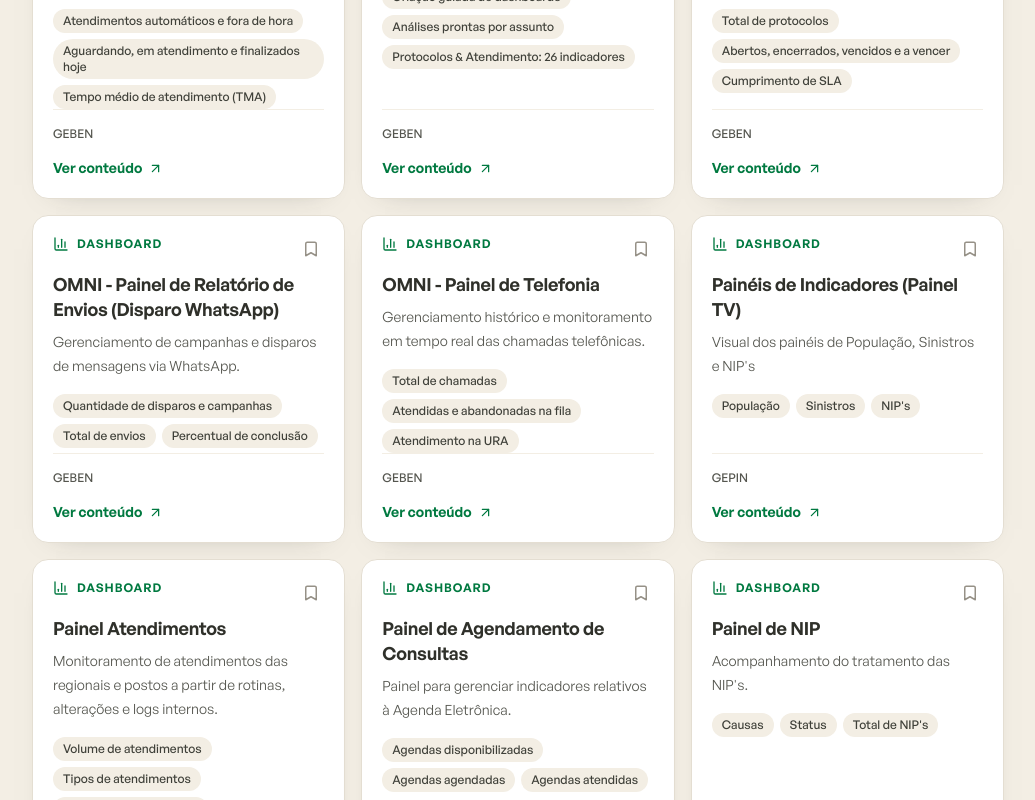
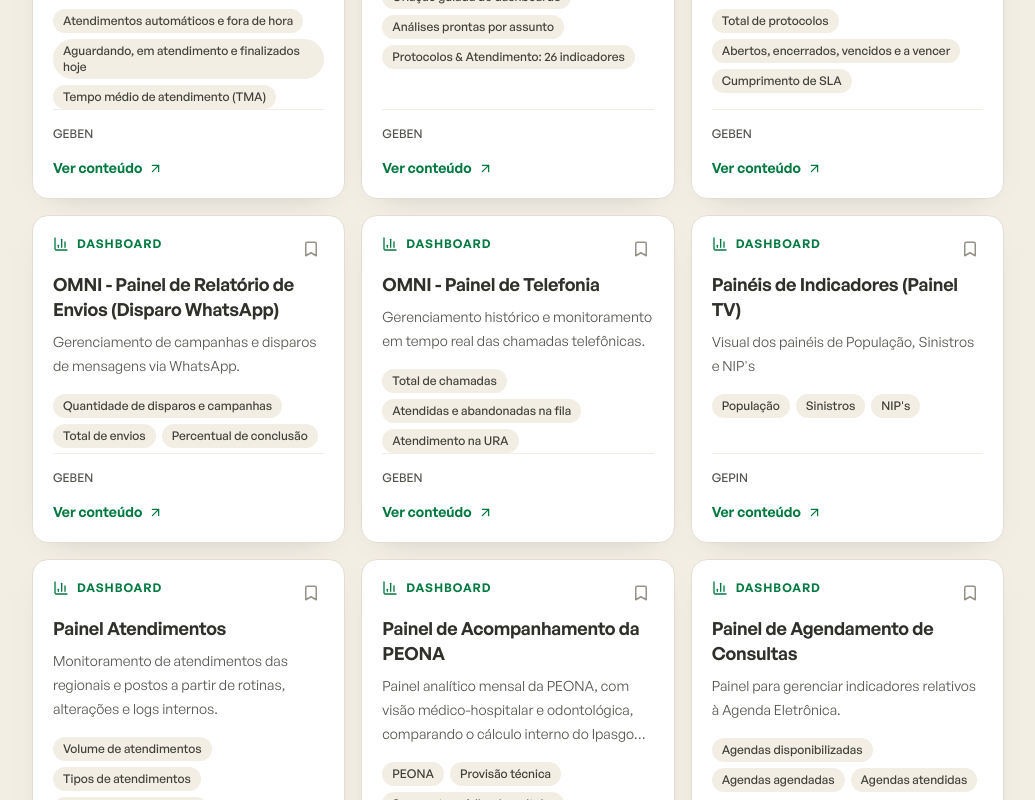
Before and after one commit to IPASGO-GEPIN/hub-de-inteligencia-corporativa, a React (Vite) app: page /#/ in a window 1280 px wide. Shown: the part 2000-2800 px from the top of the page, without its empty margins (244-1279 px from the left). Built offline with nearby package versions, Linux system fonts and the light colour scheme.

Commit message:
Painel Peona

```diff
--- a/src/data/catalog.ts
+++ b/src/data/catalog.ts
@@ -844,4 +844,48 @@ export const catalog: CatalogItem[] = [
     url: 'https://ipasgosaude.sharepoint.com/sites/GEPIN/Documentos%20Compartilhados/PAINEIS/00_Painel_Completo_Todas_TVs.html',
     destaque: false,
   },
+  {
+    id: 'painel-acompanhamento-peona',
+    titulo: 'Painel de Acompanhamento da PEONA',
+    tipo: 'Dashboard',
+    area: 'GEPIN',
+    descricao:
+      'Painel analítico mensal da PEONA, com visão médico-hospitalar e odontológica, comparando o cálculo interno do Ipasgo com projeções da consultoria.',
+    descricaoCompleta:
+      'Painel analítico mensal da Provisão de Eventos Ocorridos e Não Avisados (PEONA). Apresenta a segregação entre os segmentos médico-hospitalar e odontológico, comparando o modelo de cálculo interno do Ipasgo com as projeções da consultoria e detalhando as metodologias aplicadas. Publicado em GitHub Pages.',
+    indicadores: [
+      'PEONA',
+      'Provisão técnica',
+      'Segmento médico-hospitalar',
+      'Segmento odontológico',
+      'Modelo interno Ipasgo',
+      'Projeção da consultoria',
+      'Run off',
+      'Metodologia de cálculo',
+    ],
+    tags: [
+      'PEONA',
+      'Provisão Técnica',
+      'Sinistros',
+      'Run Off',
+      'provisão',
+      'médico-hospitalar',
+      'odontológico',
+      'consultoria',
+      'atuarial',
+      'GEPIN',
+      'GitHub Pages',
+    ],
+    perguntas: [
+      'Qual a evolução mensal da PEONA nos segmentos médico-hospitalar e odontológico?',
+      'Como o cálculo interno do Ipasgo se compara às projeções da consultoria?',
+      'Quais metodologias de cálculo estão documentadas no painel?',
+      'Como a PEONA se articula com sinistros e run off?',
+    ],
+    fonte: 'Bases analíticas GEPIN e projeções da consultoria',
+    periodicidade: 'Mensal',
+    ultimaAtualizacao: '2026-09-30',
+    url: 'https://laricasaint.github.io/PEONA/',
+    destaque: false,
+  },
 ]
```
